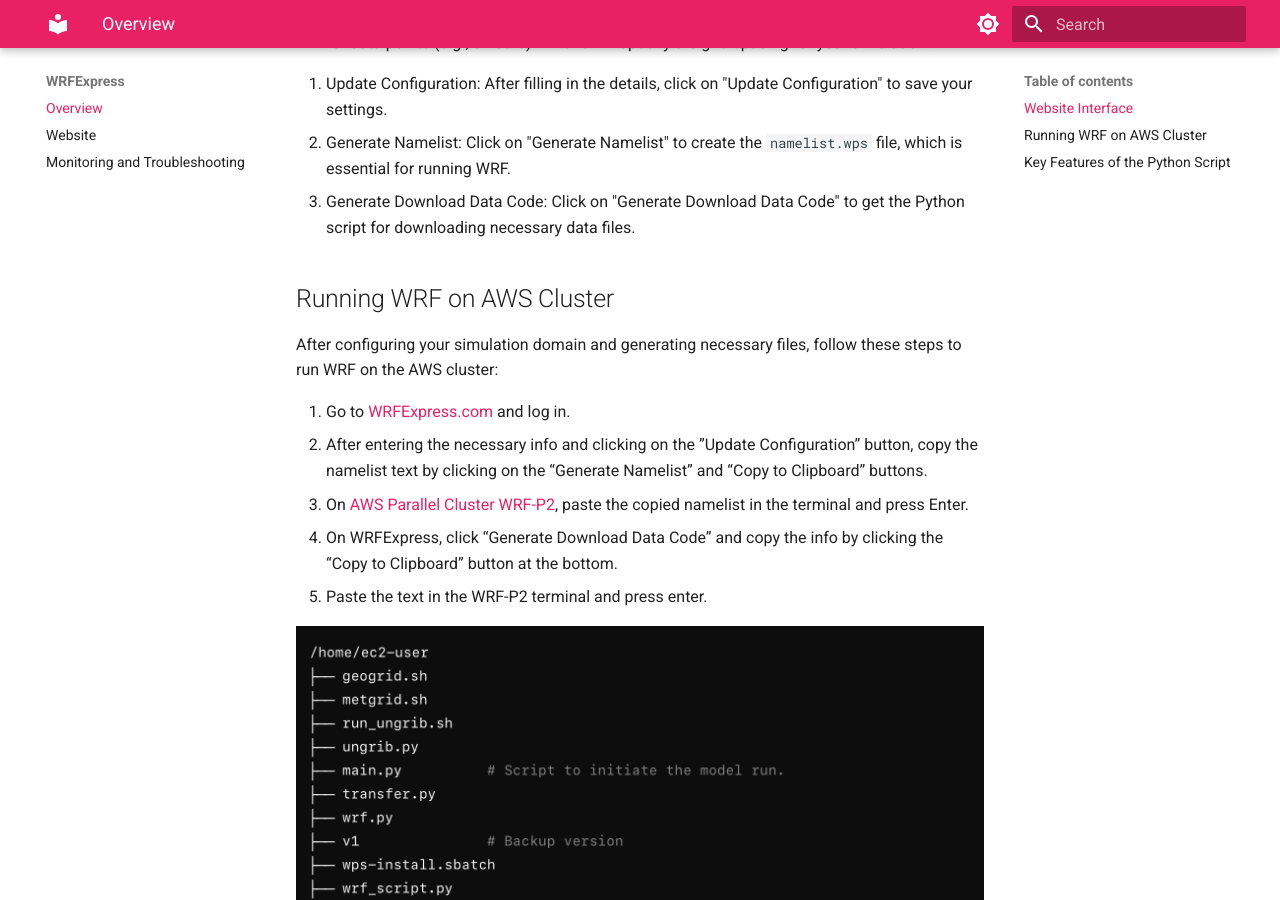
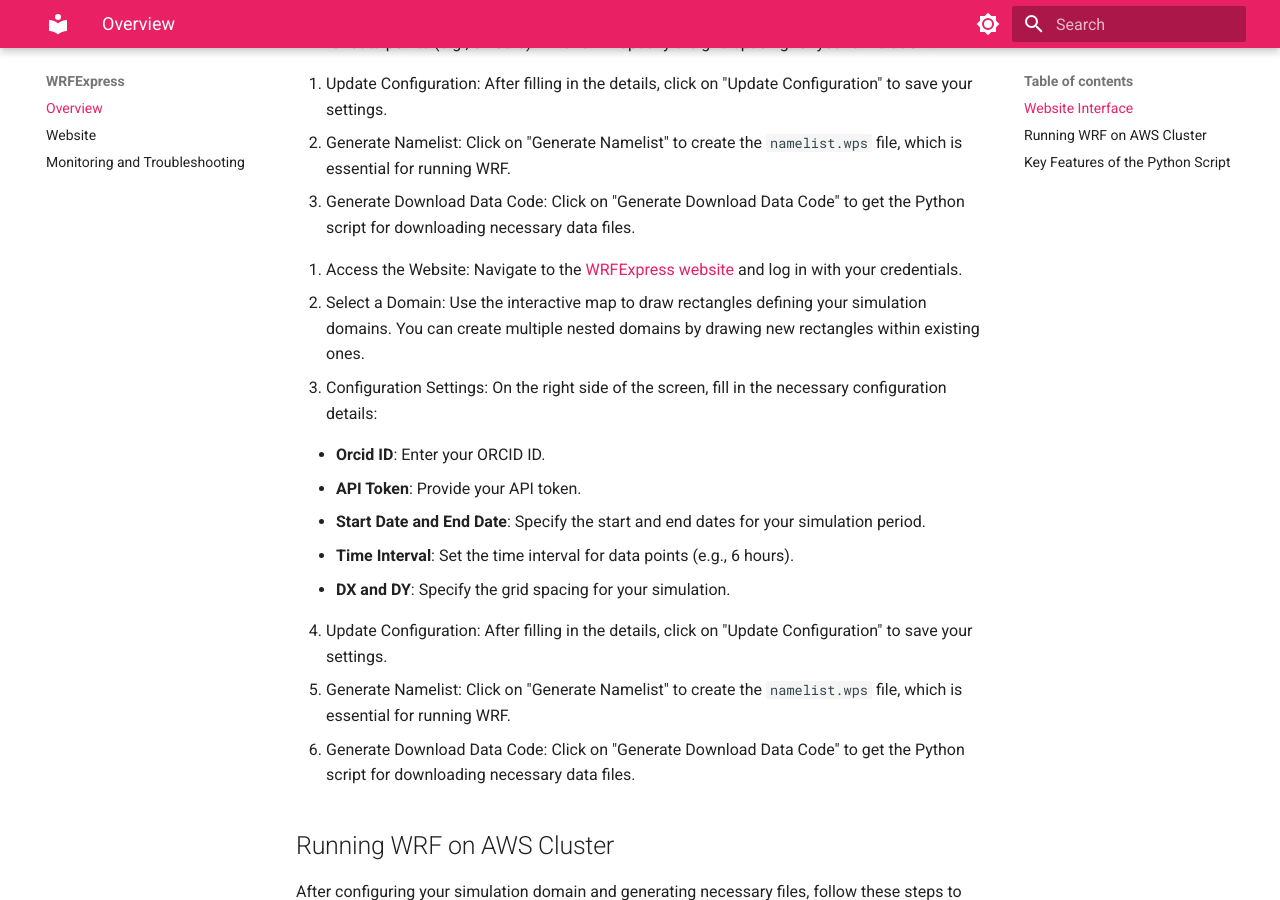
Before and after one commit to AtmosferaUSM/tutorial_WRFExpress, an MkDocs documentation site: the page built from docs/index.md, in a window 1280 px wide and 900 px high, scrolled down 689 px. Built offline with MkDocs 1.6.1 and Material for MkDocs 9.7.7, drawn with Linux system fonts in a browser that asks for light colours.

Commit message:
initial commit

```diff
--- a/docs/index.md
+++ b/docs/index.md
@@ -23,6 +23,24 @@
 4. Update Configuration: After filling in the details, click on "Update Configuration" to save your settings.
 5. Generate Namelist: Click on "Generate Namelist" to create the `namelist.wps` file, which is essential for running WRF.
 6. Generate Download Data Code: Click on "Generate Download Data Code" to get the Python script for downloading necessary data files.
+
+
+<ol>
+        <li>Access the Website: Navigate to the <a href="https://wrfexpress.com" target="_blank">WRFExpress website</a> and log in with your credentials.</li>
+        <li>Select a Domain: Use the interactive map to draw rectangles defining your simulation domains. You can create multiple nested domains by drawing new rectangles within existing ones.</li>
+        <li>Configuration Settings: On the right side of the screen, fill in the necessary configuration details:</li>
+        <ul>
+            <li><b>Orcid ID</b>: Enter your ORCID ID.</li>
+            <li><b>API Token</b>: Provide your API token.</li>
+            <li><b>Start Date and End Date</b>: Specify the start and end dates for your simulation period.</li>
+            <li><b>Time Interval</b>: Set the time interval for data points (e.g., 6 hours).</li>
+            <li><b>DX and DY</b>: Specify the grid spacing for your simulation.</li>
+        </ul>
+        <li>Update Configuration: After filling in the details, click on "Update Configuration" to save your settings.</li>
+        <li>Generate Namelist: Click on "Generate Namelist" to create the <code>namelist.wps</code> file, which is essential for running WRF.</li>
+        <li>Generate Download Data Code: Click on "Generate Download Data Code" to get the Python script for downloading necessary data files.</li>
+</ol>
+
 
 ## Running WRF on AWS Cluster
 
```
